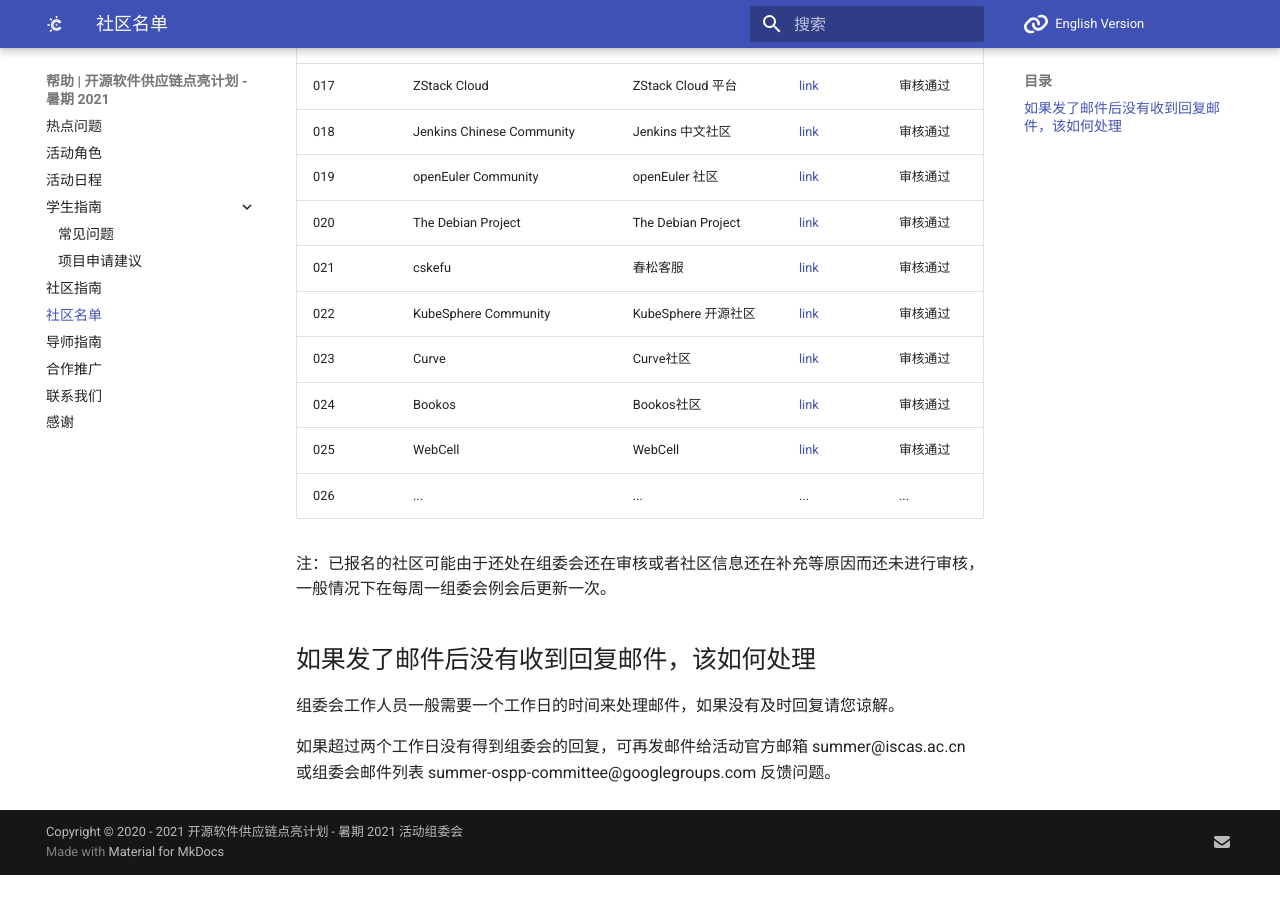
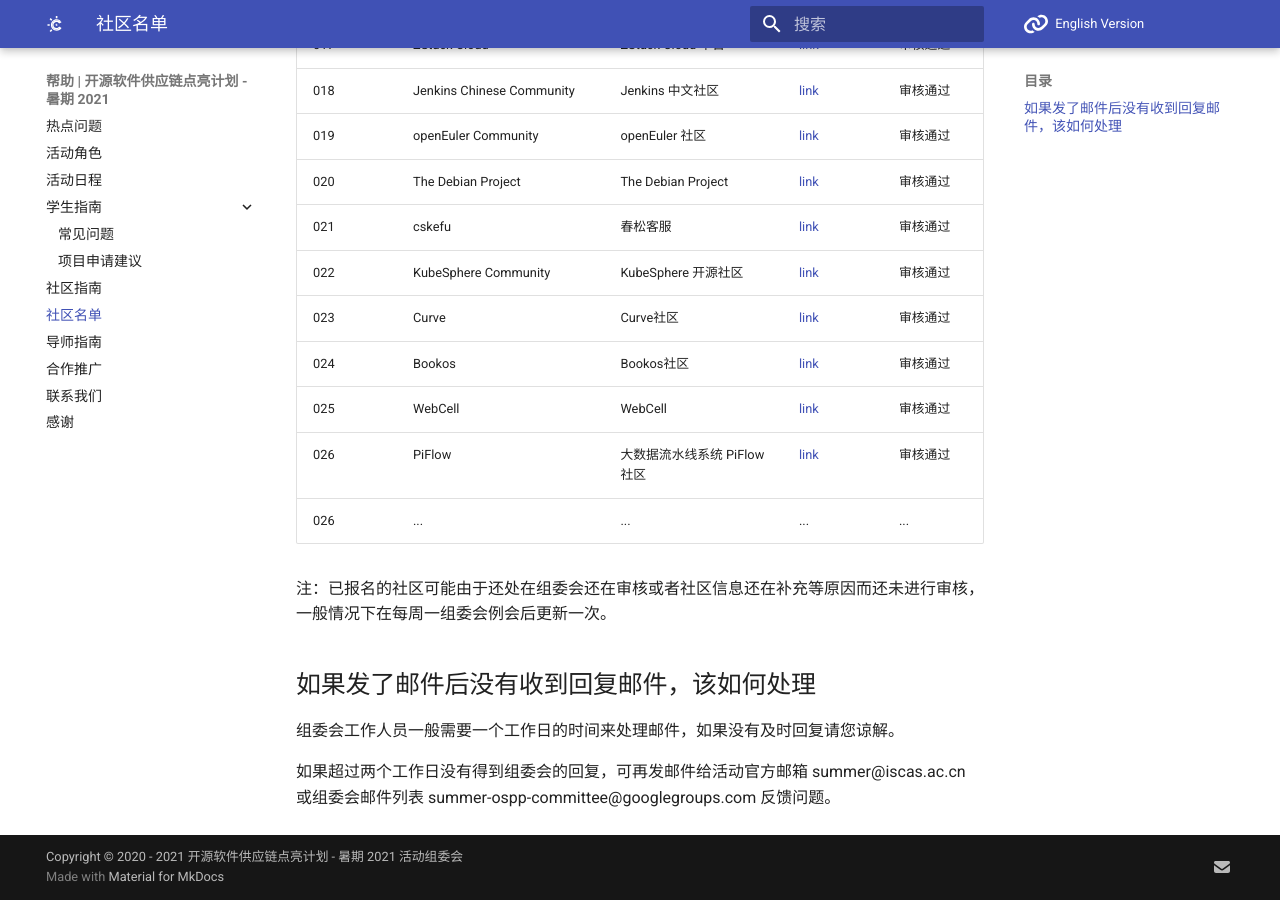
Before and after one commit to summer-ospp/help, an MkDocs documentation site: the page built from docs/communities-list.md, in a window 1280 px wide and 900 px high, scrolled down 1085 px. Built offline with MkDocs 1.6.1 and Material for MkDocs 9.7.7, drawn with Linux system fonts in a browser that asks for light colours; comment, search, counter and statistics services are not loaded; before the commit the page ends 1960 px from its top, so only the background shows below that.

Commit message:
Update communities-list.md

```diff
--- a/docs/communities-list.md
+++ b/docs/communities-list.md
@@ -31,6 +31,7 @@
 | 023  | Curve                   | Curve社区                | [link](https://www.opencurve.io/)                      | 审核通过    |
 | 024  | Bookos                  | Bookos社区               | [link]( https://www.book-os.org)                       | 审核通过    |
 | 025  | WebCell                 | WebCell                 | [link](https://web-cell.dev/)                           | 审核通过    |
+| 026  | PiFlow                  |大数据流水线系统 PiFlow 社区  | [link](https://github.com/cas-bigdatalab/piflow)     | 审核通过    |
 | 026  | ...                     | ...                     | ...                                                     | ...      |
 
 注：已报名的社区可能由于还处在组委会还在审核或者社区信息还在补充等原因而还未进行审核，一般情况下在每周一组委会例会后更新一次。
```
